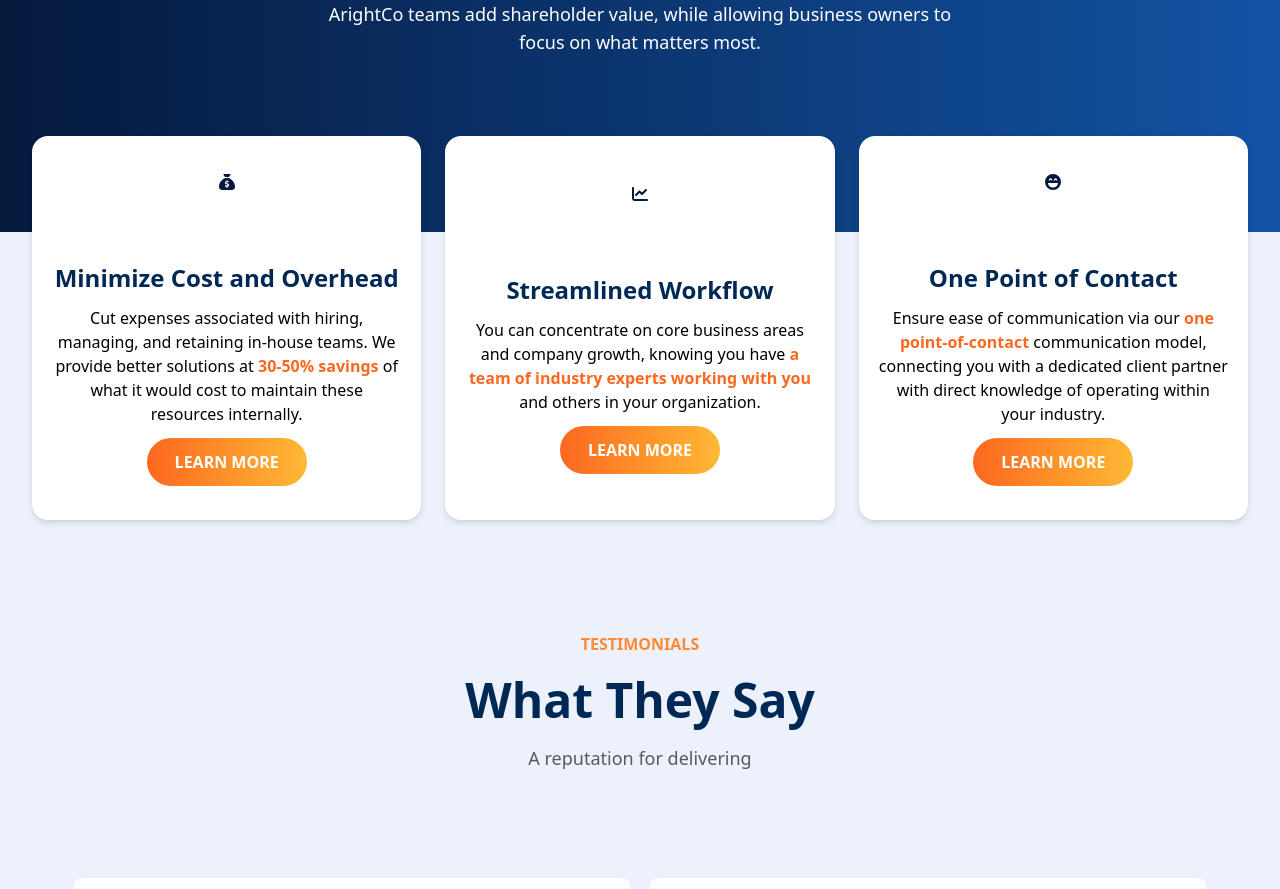
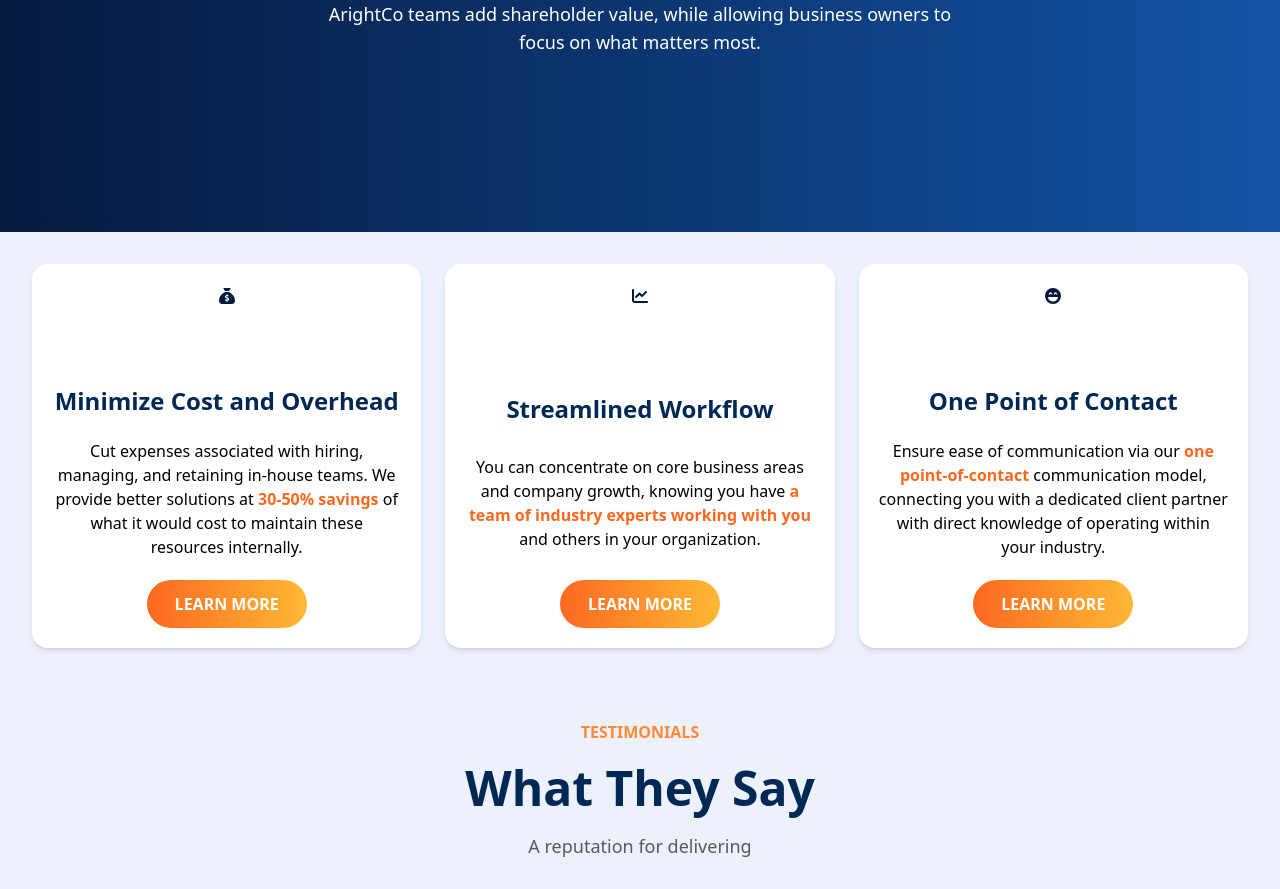
Before and after one commit to tanujchowdhury/nextjs-arightco-website, a Next.js app: page / in a window 1280 px wide. Shown: the part 2620-3509 px from the top of the page. Built offline with nearby package versions, Linux system fonts and the light colour scheme.

Commit message:
infomodal and infocard bug fixes

```diff
--- a/components/cards/cardwithbutton.tsx
+++ /dev/null
@@ -1,28 +0,0 @@
-export default function CardWithButton({
-  icon,
-  title,
-  text,
-  children,
-}: {
-  icon: React.ReactNode;
-  title: string;
-  text: string[];
-  children: React.ReactNode;
-}) {
-  return (
-    <div className="flex flex-col items-center justify-center rounded-2xl text-center p-5 m-3 gap-3 w-full h-full group bg-white md:-translate-y-32 md:h-96 drop-shadow-md hover:drop-shadow-xl">
-      <div className="w-[10vh] h-[10vh] text-blue group-hover:text-orange-dark">
-        {icon}
-      </div>
-      <div className="text-blue-dark font-bold lg:text-2xl">{title}</div>
-      <div className="text-sm lg:text-base">
-        <p>
-          {text[0]}
-          <span className="text-orange-dark font-bold"> {text[1]} </span>
-          {text[2]}
-        </p>
-      </div>
-      {children}
-    </div>
-  );
-}
--- /dev/null
+++ b/components/cards/infocard.tsx
@@ -0,0 +1,54 @@
+import { AnimatePresence, motion } from "framer-motion";
+import { useState } from "react";
+import { sweepDown } from "../animations";
+import InfoModal from "../modals/infomodal";
+
+export function InfoCard({
+  icon,
+  title,
+  text,
+  infoModalContent,
+}: {
+  icon: React.ReactNode;
+  title: string;
+  text: string[];
+  infoModalContent: string[];
+}) {
+  const [modal, setModal] = useState(false);
+  const closeModal = () => setModal(false);
+  const openModal = () => setModal(true);
+  return (
+    <>
+      <motion.div
+        initial="hidden"
+        whileInView="visible"
+        viewport={{ once: true }}
+        variants={sweepDown}
+        className="flex flex-col items-center justify-between rounded-2xl text-center bg-white p-5 m-3 shadow-md hover:shadow-xl w-full gap-3 group md:h-96"
+      >
+        <div className="w-[10vh] h-[10vh] text-blue group-hover:text-orange-dark">
+          {icon}
+        </div>
+        <div className="text-blue-dark font-bold lg:text-2xl">{title}</div>
+        <div className="text-sm lg:text-base">
+          <p>
+            {text[0]}
+            <span className="text-orange-dark font-bold"> {text[1]} </span>
+            {text[2]}
+          </p>
+        </div>
+        <button
+          className="h-12 w-40 rounded-full text-white font-bold bg-gradient-to-r from-orange-dark to-orange-light hover:from-blue-dark hover:to-blue-light cursor-pointer"
+          onClick={() => (modal ? closeModal() : openModal())}
+        >
+          LEARN MORE
+        </button>
+      </motion.div>
+      <AnimatePresence>
+        {modal && (
+          <InfoModal handleClose={closeModal} content={infoModalContent} />
+        )}
+      </AnimatePresence>
+    </>
+  );
+}
--- a/components/modals/infomodal.tsx
+++ b/components/modals/infomodal.tsx
@@ -15,7 +15,7 @@ export default function InfoModal({
     <Backdrop onClick={handleClose}>
       <motion.div
         onClick={(e) => e.stopPropagation()}
-        className="w-11/12 min-[763px]:w-[700px] min-[1400px]:w-1/2 min-h-[50%] min m-auto px-0 py-8 rounded-xl bg-gradient-to-br from-blue to-blue-light"
+        className="w-11/12 min-[763px]:w-[700px] min-[1400px]:w-1/2 min-h-1/2 min m-auto px-0 py-8 rounded-xl bg-gradient-to-br from-blue to-blue-light overflow-auto"
         variants={dropIn}
         initial="hidden"
         animate="visible"
--- a/components/sections/intro.tsx
+++ b/components/sections/intro.tsx
@@ -18,7 +18,7 @@ export default function Intro({}) {
 
   return (
     <>
-      <div className="py-36 bg-gradient-to-r from-blue-dark to-blue-light flex flex-col items-center lg:flex-row px-3 min-[1350px]:px-32">
+      <div className="py-36 bg-gradient-to-r from-blue-dark to-blue-light flex flex-col items-center lg:flex-row px-3 min-[1350px]:px-32 text-center lg:text-start">
         <motion.div
           initial="hidden"
           whileInView="visible"
@@ -83,7 +83,7 @@ export default function Intro({}) {
             viewBox="0 0 24 24"
             stroke-width="1.5"
             stroke="currentColor"
-            className="w-24 h-24 absolute bottom-5 right-5 text-orange-dark group-hover:text-orange"
+            className="w-12 h-12 md:w-16 md:h-16 xl:w-24 xl:h-24 absolute bottom-1 right-1 text-orange-dark group-hover:text-orange"
             initial={{ opacity: 0 }}
             animate={{ opacity: 1 }}
             transition={{ delay: 1.5 }}
--- a/pages/index.tsx
+++ b/pages/index.tsx
@@ -17,8 +17,7 @@ import { AnimatePresence, motion } from "framer-motion";
 import Head from "next/head";
 import { useState } from "react";
 import Card from "../components/cards/card";
-import CardWithButton from "../components/cards/cardwithbutton";
-import InfoModal from "../components/modals/infomodal";
+import { InfoCard } from "../components/cards/infocard";
 import Intro from "../components/sections/intro";
 import Layout from "../components/layout";
 import RecentArticles from "../components/sections/recentarticles";
@@ -27,17 +26,6 @@ import TestimonialCarousel from "../components/carousels/testimonialcarousel";
 import { sweepDown, sweepLeft, sweepRight } from "../components/animations";
 
 export default function Home() {
-  const [modal1, setModal1] = useState(false);
-  const closeModal1 = () => setModal1(false);
-  const openModal1 = () => setModal1(true);
-
-  const [modal2, setModal2] = useState(false);
-  const closeModal2 = () => setModal2(false);
-  const openModal2 = () => setModal2(true);
-
-  const [modal3, setModal3] = useState(false);
-  const closeModal3 = () => setModal3(false);
-  const openModal3 = () => setModal3(true);
 
   return (
     <Layout>
@@ -193,14 +181,8 @@ export default function Home() {
           type={2}
         />
       </motion.div>
-      <motion.div
-        initial="hidden"
-        whileInView="visible"
-        viewport={{ once: true }}
-        variants={sweepDown}
-        className="flex flex-col items-center md:items-stretch justify-center m-5 md:flex-row min-[1350px]:px-32 md:h-[40vh]"
-      >
-        <CardWithButton
+      <div className="flex flex-col items-center md:items-stretch justify-center m-5 md:flex-row min-[1350px]:px-32">
+        <InfoCard
           icon={<FontAwesomeIcon icon={faSackDollar} />}
           title={"Minimize Cost and Overhead"}
           text={[
@@ -208,16 +190,13 @@ export default function Home() {
             "30-50% savings",
             "of what it would cost to maintain these resources internally.",
           ]}
-        >
-          <button
-            className="h-12 w-40 rounded-full text-white font-bold bg-gradient-to-r from-orange-dark to-orange-light hover:from-blue-dark hover:to-blue-light cursor-pointer"
-            onClick={() => (modal1 ? closeModal1() : openModal1())}
-          >
-            LEARN MORE
-          </button>
-        </CardWithButton>
+          infoModalContent={[
+            "Minimize Cost and Overhead",
+            "By partnering with ArightCo, your business eliminates the time-consuming and expensive process of hiring, onboarding, training, and retaining employees. You can concentrate on core business areas and company growth, knowing you have a team of industry experts working with you and others in your organization",
+          ]}
+        />
 
-        <CardWithButton
+        <InfoCard
           icon={<FontAwesomeIcon icon={faChartLine} />}
           title={"Streamlined Workflow"}
           text={[
@@ -225,16 +204,13 @@ export default function Home() {
             "a team of industry experts working with you",
             "and others in your organization.",
           ]}
-        >
-          <button
-            className="h-12 w-40 rounded-full text-white font-bold bg-gradient-to-r from-orange-dark to-orange-light hover:from-blue-dark hover:to-blue-light cursor-pointer"
-            onClick={() => (modal2 ? closeModal2() : openModal2())}
-          >
-            LEARN MORE
-          </button>
-        </CardWithButton>
+          infoModalContent={[
+            "Streamlined Workflow",
+            "Take advantage of ArightCo’s team of seasoned industry professionals, including CPAs, MBAs, and CAs. Our team has knowledge & experience ranging from transactional accounting and financial modeling to company incorporation and equity financing. As your trusted financial partner, we work with you every step of the way",
+          ]}
+        />
 
-        <CardWithButton
+        <InfoCard
           icon={<FontAwesomeIcon icon={faFaceLaughBeam} />}
           title={"One Point of Contact"}
           text={[
@@ -242,15 +218,12 @@ export default function Home() {
             "one point-of-contact",
             "communication model, connecting you with a dedicated client partner with direct knowledge of operating within your industry.",
           ]}
-        >
-          <button
-            className="h-12 w-40 rounded-full text-white font-bold bg-gradient-to-r from-orange-dark to-orange-light hover:from-blue-dark hover:to-blue-light cursor-pointer"
-            onClick={() => (modal3 ? closeModal3() : openModal3())}
-          >
-            LEARN MORE
-          </button>
-        </CardWithButton>
-      </motion.div>
+          infoModalContent={[
+            "One Point of Contact",
+            "Our team of professionals will craft and execute a back-office solution tailored to your unique business goals",
+          ]}
+        />
+      </div>
       <motion.div
         initial="hidden"
         whileInView="visible"
@@ -287,36 +260,6 @@ export default function Home() {
         </div>
         <RecentArticles />
       </motion.div>
-
-      <AnimatePresence>
-        {modal1 && (
-          <InfoModal
-            handleClose={closeModal1}
-            content={[
-              "Minimize Cost and Overhead",
-              "By partnering with ArightCo, your business eliminates the time-consuming and expensive process of hiring, onboarding, training, and retaining employees. You can concentrate on core business areas and company growth, knowing you have a team of industry experts working with you and others in your organization",
-            ]}
-          />
-        )}
-        {modal2 && (
-          <InfoModal
-            handleClose={closeModal2}
-            content={[
-              "Streamlined Workflow",
-              "Take advantage of ArightCo’s team of seasoned industry professionals, including CPAs, MBAs, and CAs. Our team has knowledge & experience ranging from transactional accounting and financial modeling to company incorporation and equity financing. As your trusted financial partner, we work with you every step of the way",
-            ]}
-          />
-        )}
-        {modal3 && (
-          <InfoModal
-            handleClose={closeModal3}
-            content={[
-              "One Point of Contact",
-              "Our team of professionals will craft and execute a back-office solution tailored to your unique business goals",
-            ]}
-          />
-        )}
-      </AnimatePresence>
     </Layout>
   );
 }
```
